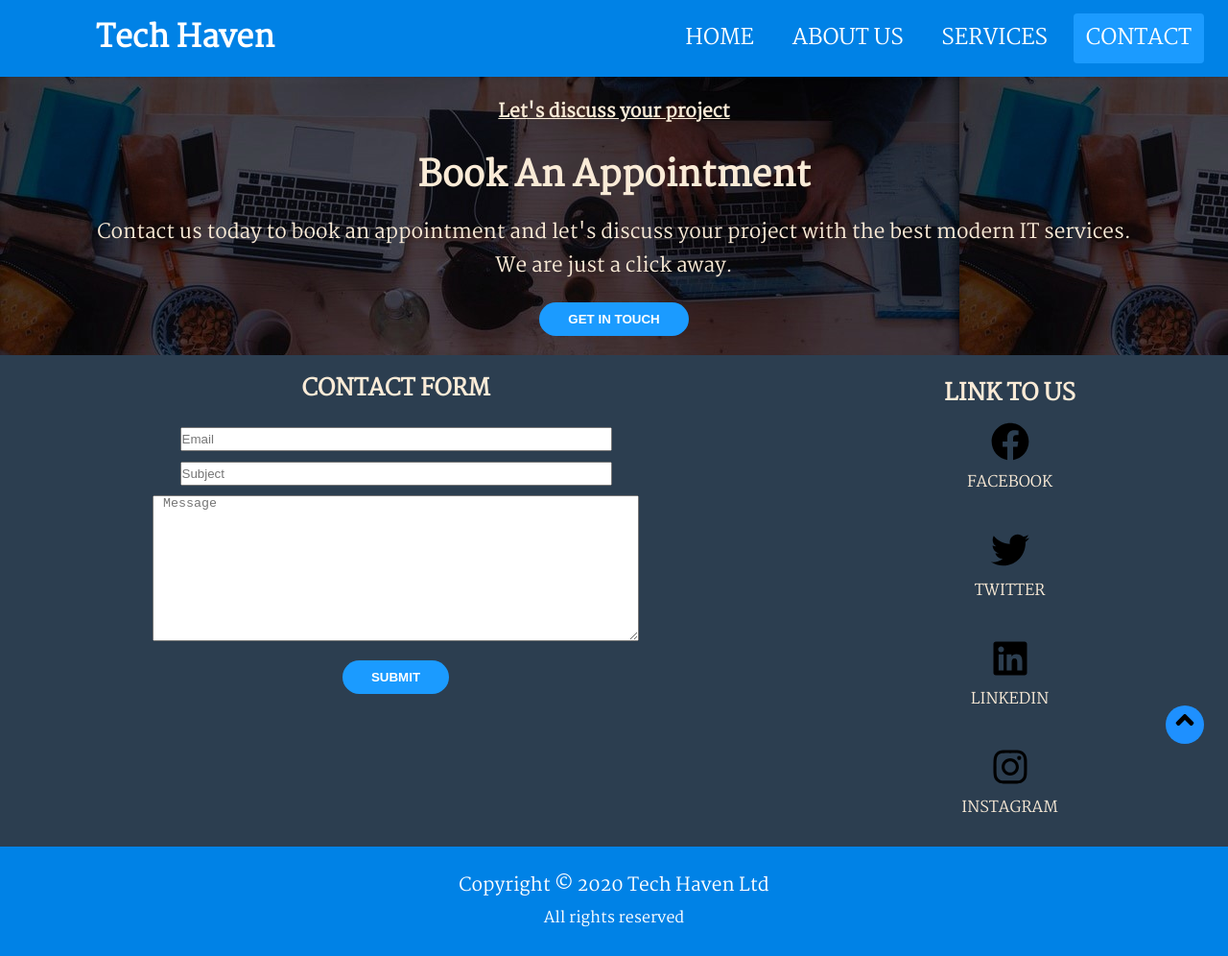
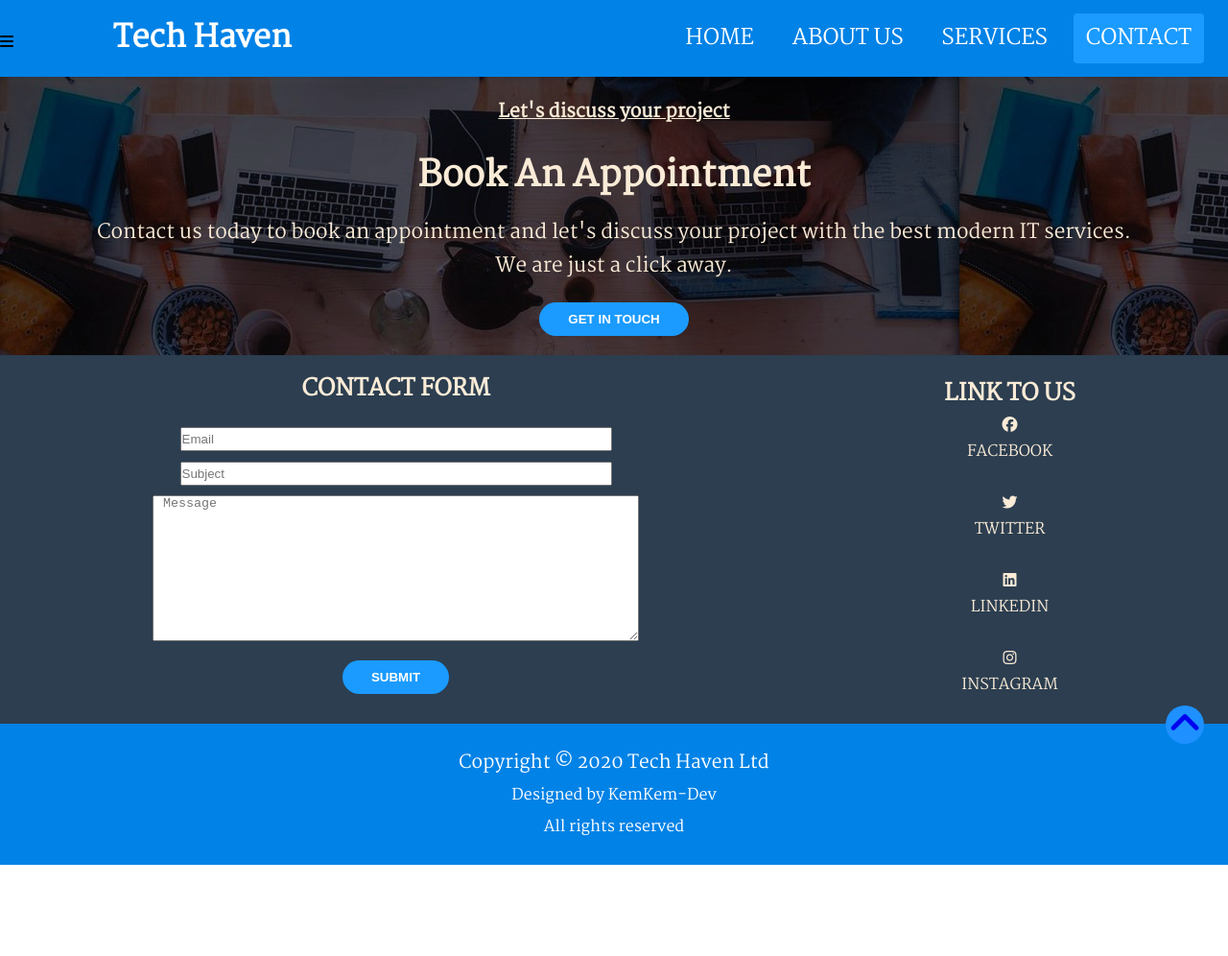
Before and after one commit to KemKem-dev/tech-haven, a plain HTML site: page contact.html in a window 1280 px wide. Shown: the whole page at 96% size. After the commit the page ends 901 px from the top, so only its background shows below. Drawn offline with nearby package versions, Linux system fonts and the light colour scheme; a web font is replaced by a local one.

Commit message:
Update contact.html

```diff
--- a/contact.html
+++ b/contact.html
@@ -9,6 +9,8 @@
     <meta charset="viewport" content="width=device-width, initial scale=1.0">
     <meta charset="X-UA-Compatible" content="ie=edge">
     <title>Tech Haven|Welcome</title>
+    <script src="https://kit.fontawesome.com/32d26dd91c.js"></script>
+    <link rel="stylesheet" href="https://cdnjs.cloudflare.com/ajax/libs/animate.css/3.7.2/animate.min.css">
     <link rel="stylesheet" href="styles.css">
 </head>
 
@@ -16,7 +18,7 @@
     <nav>
         <input type="checkbox" id="check">
         <label for="check" class="checkbtn">
-            <svg xmlns="http://www.w3.org/2000/svg" viewBox="0 0 448 512"><path d="M432 416H16a16 16 0 0 0-16 16v32a16 16 0 0 0 16 16h416a16 16 0 0 0 16-16v-32a16 16 0 0 0-16-16zm0-128H16a16 16 0 0 0-16 16v32a16 16 0 0 0 16 16h416a16 16 0 0 0 16-16v-32a16 16 0 0 0-16-16zm0-128H16a16 16 0 0 0-16 16v32a16 16 0 0 0 16 16h416a16 16 0 0 0 16-16v-32a16 16 0 0 0-16-16zm0-128H16A16 16 0 0 0 0 48v32a16 16 0 0 0 16 16h416a16 16 0 0 0 16-16V48a16 16 0 0 0-16-16z"/></svg>
+            <i class="fas fa-bars"></i>
         </label>
         <label class="logo">Tech Haven</label>
         <ul>
@@ -51,21 +53,25 @@
             </form>
             <div class="link-wrapper">
                 <h2>LINK TO US</h2>
-                <svg xmlns="http://www.w3.org/2000/svg" viewBox="0 0 512 512"><path d="M504 256C504 119 393 8 256 8S8 119 8 256c0 123.78 90.69 226.38 209.25 245V327.69h-63V256h63v-54.64c0-62.15 37-96.48 93.67-96.48 27.14 0 55.52 4.84 55.52 4.84v61h-31.28c-30.8 0-40.41 19.12-40.41 38.73V256h68.78l-11 71.69h-57.78V501C413.31 482.38 504 379.78 504 256z"/></svg>
+                <i class="fab fa-facebook"></i>
                 <p>FACEBOOK</p><br>
-                <svg xmlns="http://www.w3.org/2000/svg" viewBox="0 0 512 512"><path d="M459.37 151.716c.325 4.548.325 9.097.325 13.645 0 138.72-105.583 298.558-298.558 298.558-59.452 0-114.68-17.219-161.137-47.106 8.447.974 16.568 1.299 25.34 1.299 49.055 0 94.213-16.568 130.274-44.832-46.132-.975-84.792-31.188-98.112-72.772 6.498.974 12.995 1.624 19.818 1.624 9.421 0 18.843-1.3 27.614-3.573-48.081-9.747-84.143-51.98-84.143-102.985v-1.299c13.969 7.797 30.214 12.67 47.431 13.319-28.264-18.843-46.781-51.005-46.781-87.391 0-19.492 5.197-37.36 14.294-52.954 51.655 63.675 129.3 105.258 216.365 109.807-1.624-7.797-2.599-15.918-2.599-24.04 0-57.828 46.782-104.934 104.934-104.934 30.213 0 57.502 12.67 76.67 33.137 23.715-4.548 46.456-13.32 66.599-25.34-7.798 24.366-24.366 44.833-46.132 57.827 21.117-2.273 41.584-8.122 60.426-16.243-14.292 20.791-32.161 39.308-52.628 54.253z"/></svg>
+                <i class="fab fa-twitter"></i>
                 <p>TWITTER</p><br>
-                <svg xmlns="http://www.w3.org/2000/svg" viewBox="0 0 448 512"><path d="M416 32H31.9C14.3 32 0 46.5 0 64.3v383.4C0 465.5 14.3 480 31.9 480H416c17.6 0 32-14.5 32-32.3V64.3c0-17.8-14.4-32.3-32-32.3zM135.4 416H69V202.2h66.5V416zm-33.2-243c-21.3 0-38.5-17.3-38.5-38.5S80.9 96 102.2 96c21.2 0 38.5 17.3 38.5 38.5 0 21.3-17.2 38.5-38.5 38.5zm282.1 243h-66.4V312c0-24.8-.5-56.7-34.5-56.7-34.6 0-39.9 27-39.9 54.9V416h-66.4V202.2h63.7v29.2h.9c8.9-16.8 30.6-34.5 62.9-34.5 67.2 0 79.7 44.3 79.7 101.9V416z"/></svg>
+                <i class="fab fa-linkedin"></i>
                 <p>LINKEDIN</p><br>
-                <svg xmlns="http://www.w3.org/2000/svg" viewBox="0 0 448 512"><path d="M224.1 141c-63.6 0-114.9 51.3-114.9 114.9s51.3 114.9 114.9 114.9S339 319.5 339 255.9 287.7 141 224.1 141zm0 189.6c-41.1 0-74.7-33.5-74.7-74.7s33.5-74.7 74.7-74.7 74.7 33.5 74.7 74.7-33.6 74.7-74.7 74.7zm146.4-194.3c0 14.9-12 26.8-26.8 26.8-14.9 0-26.8-12-26.8-26.8s12-26.8 26.8-26.8 26.8 12 26.8 26.8zm76.1 27.2c-1.7-35.9-9.9-67.7-36.2-93.9-26.2-26.2-58-34.4-93.9-36.2-37-2.1-147.9-2.1-184.9 0-35.8 1.7-67.6 9.9-93.9 36.1s-34.4 58-36.2 93.9c-2.1 37-2.1 147.9 0 184.9 1.7 35.9 9.9 67.7 36.2 93.9s58 34.4 93.9 36.2c37 2.1 147.9 2.1 184.9 0 35.9-1.7 67.7-9.9 93.9-36.2 26.2-26.2 34.4-58 36.2-93.9 2.1-37 2.1-147.8 0-184.8zM398.8 388c-7.8 19.6-22.9 34.7-42.6 42.6-29.5 11.7-99.5 9-132.1 9s-102.7 2.6-132.1-9c-19.6-7.8-34.7-22.9-42.6-42.6-11.7-29.5-9-99.5-9-132.1s-2.6-102.7 9-132.1c7.8-19.6 22.9-34.7 42.6-42.6 29.5-11.7 99.5-9 132.1-9s102.7-2.6 132.1 9c19.6 7.8 34.7 22.9 42.6 42.6 11.7 29.5 9 99.5 9 132.1s2.7 102.7-9 132.1z"/></svg>
+                <i class="fab fa-instagram"></i>
                 <p>INSTAGRAM</p><br>
             </div>
         </section>
         <footer>
             <p>Copyright &copy; 2020 Tech Haven Ltd</p>
+            <p><small>Designed by KemKem-Dev</small></p>
             <p><small>All rights reserved</small></p>
             <div class="arrow">
-                <a href="contact.html"><svg xmlns="http://www.w3.org/2000/svg" viewBox="0 0 320 512"><path d="M177 159.7l136 136c9.4 9.4 9.4 24.6 0 33.9l-22.6 22.6c-9.4 9.4-24.6 9.4-33.9 0L160 255.9l-96.4 96.4c-9.4 9.4-24.6 9.4-33.9 0L7 329.7c-9.4-9.4-9.4-24.6 0-33.9l136-136c9.4-9.5 24.6-9.5 34-.1z"/></svg></a>
+                <a href="contact.html"><i class="fas fa-angle-up fa-2x"></i></a>
             </div>
         </footer>
     </div>
+</body>
+
+</html>
```
